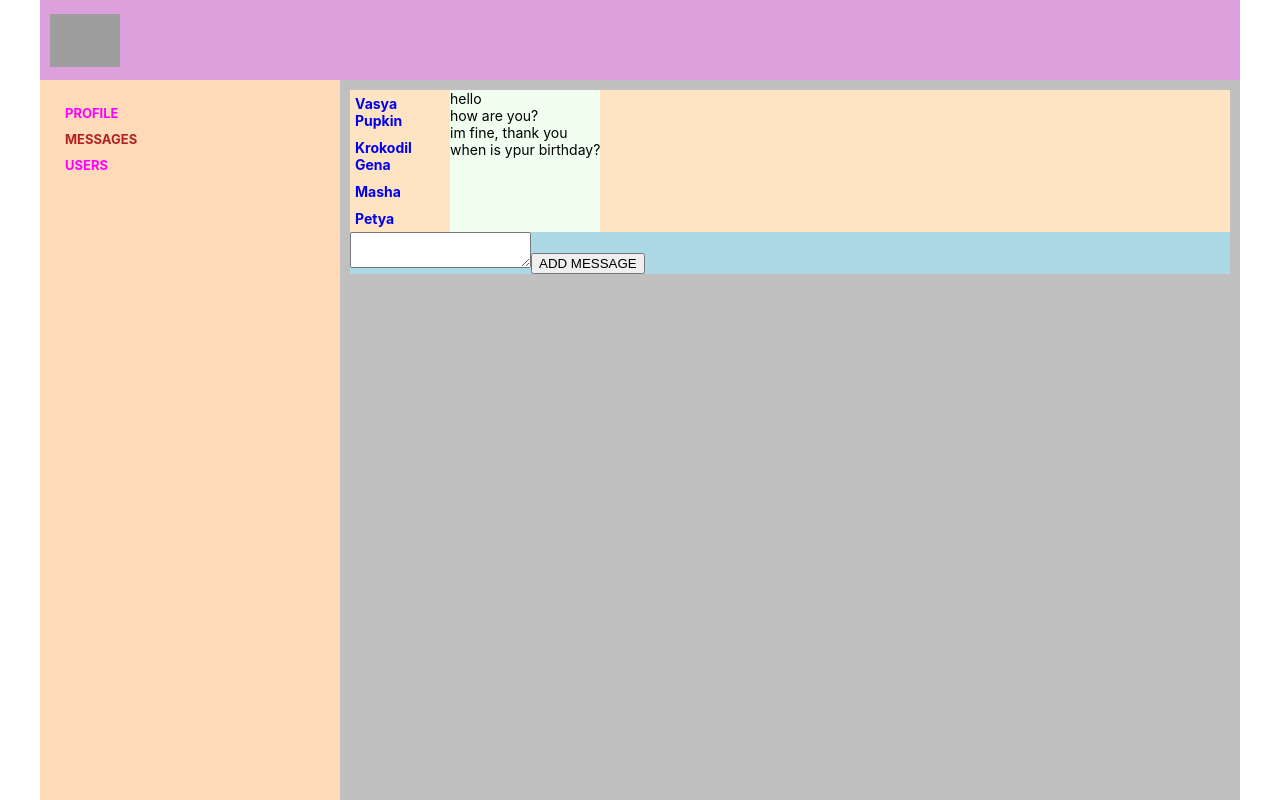
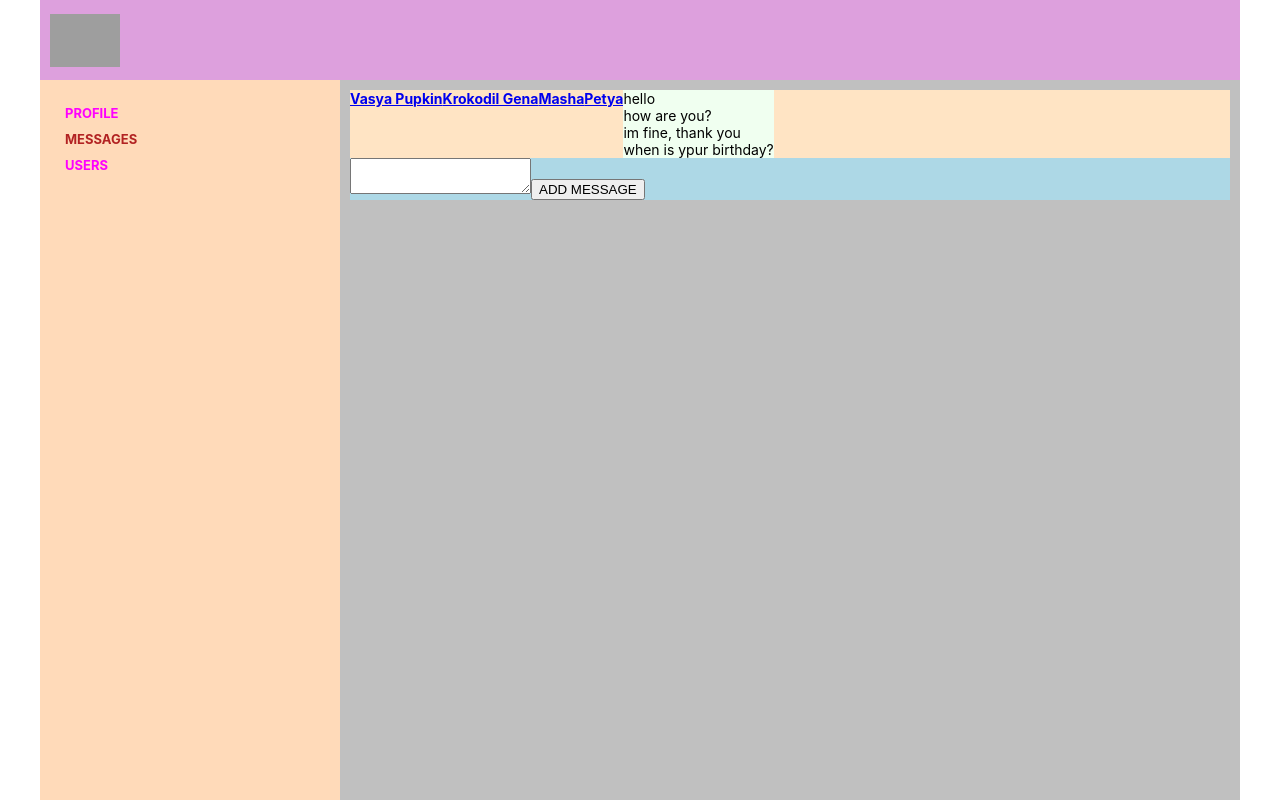
Before and after one commit to AlekseiCherenkevich/samurai-way-main, a React (Create React App) app: page /messages in a window 1280 px wide. Built offline with nearby package versions, Linux system fonts and the light colour scheme; grey boxes are pictures that could not be loaded.

Commit message:
fix link style

```diff
--- a/src/Components/Navbar/Navbar.module.css
+++ b/src/Components/Navbar/Navbar.module.css
@@ -4,7 +4,7 @@
     padding: 20px;
 }
 
-a {
+.navbar a {
     font-size: 1.3em;
     font-weight: bold;
     width: 100px;
```
